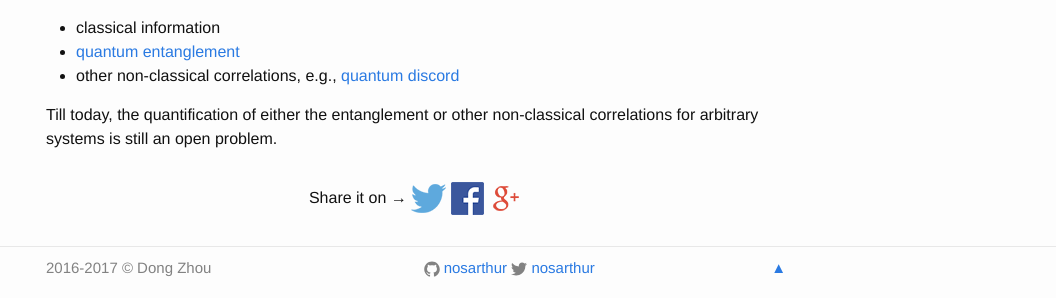
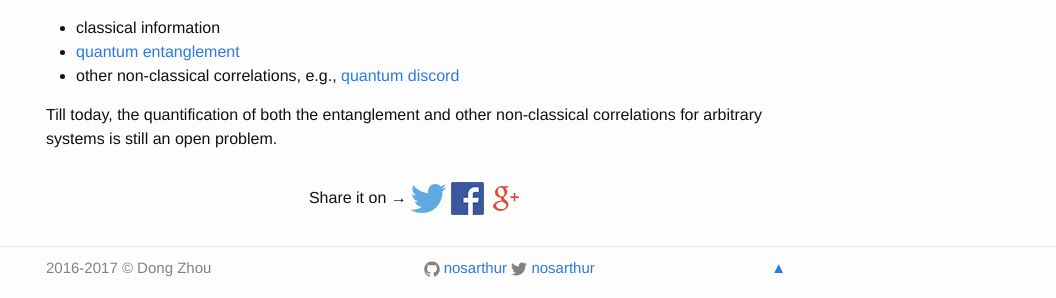
Before and after one commit to nosarthur/nosarthur.github.io, a Jekyll site: the page built from _posts/2017-09-23-mutual-info.md, in a window 1280 px wide and 900 px high, scrolled down 1944 px. Shown: the part 581-879 px from the top of the window, without its empty margins (224-1280 px from the left). Built offline with Jekyll 4.4.1, drawn with Linux system fonts in a browser that asks for light colours; formulas are drawn with MathJax 3; comment, search, counter and statistics services are not loaded.

Commit message:
Update 2017-09-23-mutual-info.md

```diff
--- a/_posts/2017-09-23-mutual-info.md
+++ b/_posts/2017-09-23-mutual-info.md
@@ -119,4 +119,4 @@ In general, quantum information (i.e., information of quantum systems) includes
 * [quantum entanglement](https://en.wikipedia.org/wiki/Quantum_entanglement)
 * other non-classical correlations, e.g., [quantum discord](https://en.wikipedia.org/wiki/Quantum_discord)
 
-Till today, the quantification of either the entanglement or other non-classical correlations for arbitrary systems is still an open problem.
+Till today, the quantification of both the entanglement and other non-classical correlations for arbitrary systems is still an open problem.
```
